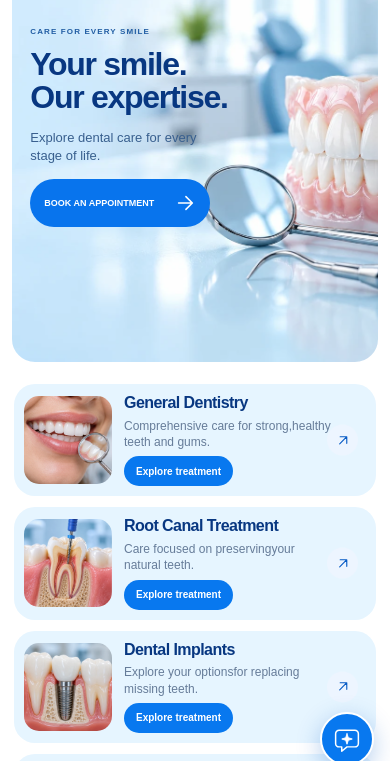
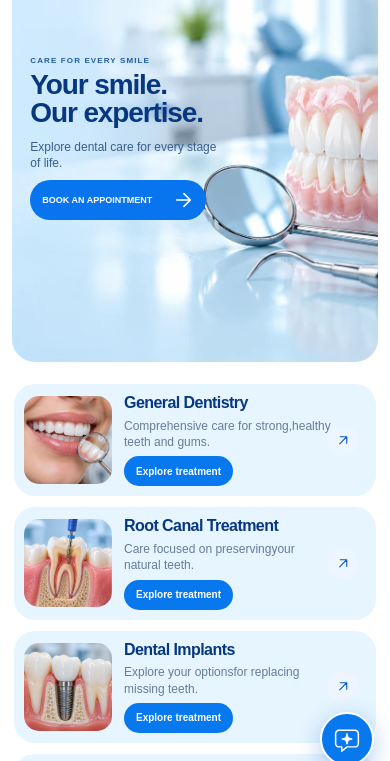
Before and after one commit to VenkataVyshnaviMondi/dental, a website: page services.html in a window 390 px wide. Shown: the part 62-823 px from the top of the page. Drawn offline with Linux system fonts and the light colour scheme.

Commit message:
Fix services hero text overlap

```diff
--- a/styles.css
+++ b/styles.css
@@ -605,3 +605,17 @@ body{padding-bottom:92px}
 .footer .clinic-brand-mark{width:44px;height:40px}
 .footer-signature{font-size:clamp(25px,7.7vw,120px);letter-spacing:-.07em}
 @media(max-width:600px){.clinic-brand-mark{width:38px;height:34px}.site-header .clinic-brand-mark{width:38px;height:34px}.brand-name{font-size:12px}.footer .brand-name{font-size:14px}}
+
+/* Keep the services hero booking action inside the hero panel. */
+.services-page .services-home-style .services-concept-copy{top:20%}
+.services-page .services-home-style .services-concept-copy h1{font-size:clamp(32px,4vw,58px);margin-bottom:10px}
+.services-page .services-home-style .services-concept-copy>p:not(.section-label){margin-bottom:12px}
+.services-page .services-home-style .services-concept-copy .button{min-height:42px;padding:10px 16px}
+@media(max-width:800px){.services-page .services-home-style .services-concept-copy{top:17%}}
+@media(max-width:600px){
+  .services-page .services-home-style .services-concept-copy{top:26%}
+  .services-page .services-home-style .services-concept-copy .section-label{margin-bottom:6px}
+  .services-page .services-home-style .services-concept-copy h1{font-size:28px;margin-bottom:8px}
+  .services-page .services-home-style .services-concept-copy>p:not(.section-label){font-size:12px;line-height:1.3;margin-bottom:9px}
+  .services-page .services-home-style .services-concept-copy .button{min-height:36px;padding:8px 11px;font-size:9px}
+}
```
